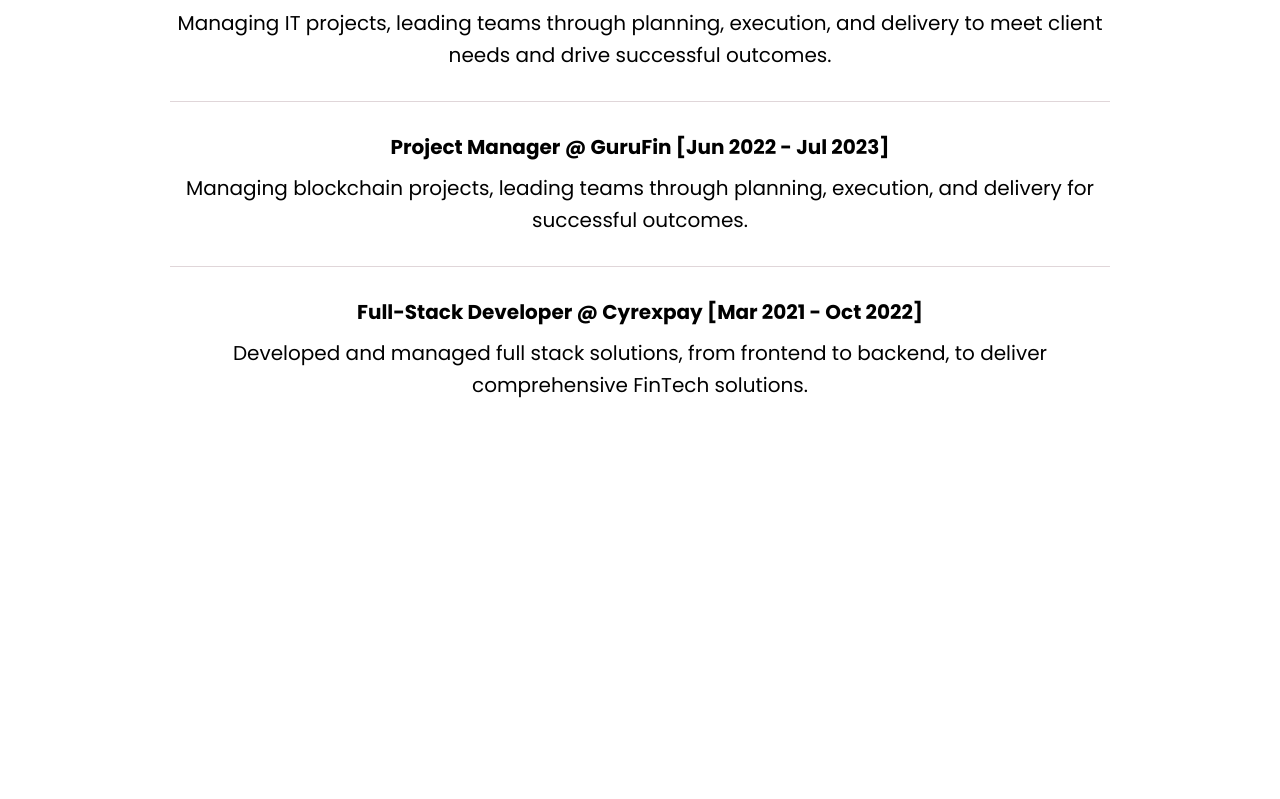
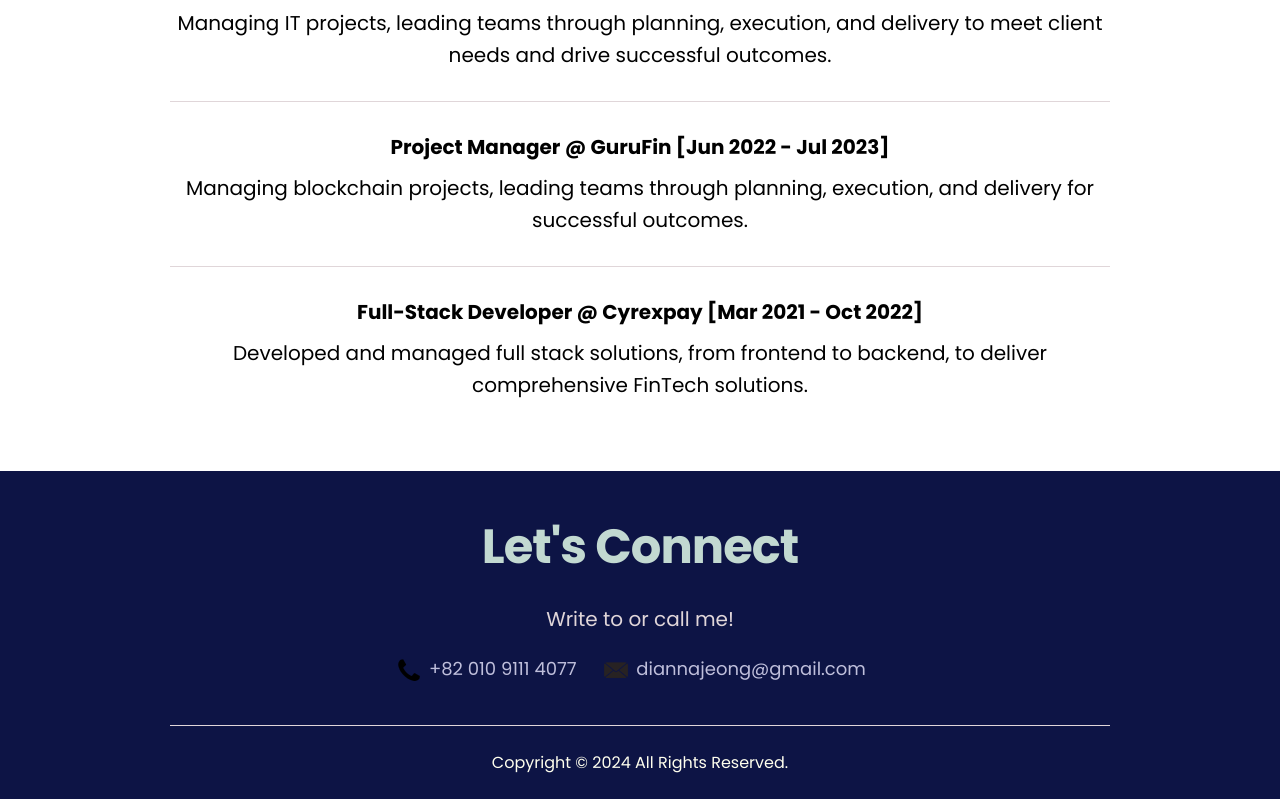
Before and after one commit to diajeo/Portfolio, a plain HTML site: page index.html in a window 1280 px wide. Shown: the part 1783-2582 px from the top of the page. Before the commit the page ends 2254 px from the top, so only its background shows below. Drawn offline with Linux system fonts and the light colour scheme; a web font is replaced by a local one.

Commit message:
footer section

```diff
--- a/css/style.css
+++ b/css/style.css
@@ -166,3 +166,40 @@ section#experience article h3 {
 section#experience article p {
     margin: 0;
 }
+
+section#contact {
+    background-color: var(--navy);
+}
+
+section#contact h2 {
+    color: var(--green);
+}
+
+section#contact p {
+    color: var(--pink);
+}
+
+section#contact a {
+    color: var(--purple);
+    text-decoration: none;
+    font-size: 18px;
+}
+
+section#contact a img {
+    vertical-align: middle;
+}
+
+section#contact span {
+    margin-right: 20px;
+}
+
+footer {
+    font-size: 16px;
+    background-color: var(--navy);
+    color: var(--cream);
+}
+
+footer .container {
+    border-top: 1px solid var(--pink);
+    padding: 24px 0;
+}
--- a/index.html
+++ b/index.html
@@ -138,5 +138,26 @@
                     </article>
                 </div>
         </section>
+        <section id="contact">
+            <h2 class="section-title">
+                Let's Connect
+            </h2>
+            <p>
+                Write to or call me!
+            </p>
+            <a href="tel:+8201091114077">
+                <img src="img/phone.png" alt="phone icon">
+                <span>+82 010 9111 4077</span>
+            </a>
+            <a href="mailto:diannajeong@gmail.com">
+                <img src="img/email.png" alt="email icon">
+                <span>diannajeong@gmail.com</span>
+            </a>
+        </section>
+        <footer>
+            <div class="container">
+                Copyright &copy; 2024 All Rights Reserved.
+            </div>
+        </footer>
     </body>
 </html>
```
Also changed, not shown: img/email.png (added), img/phone.png (added).
